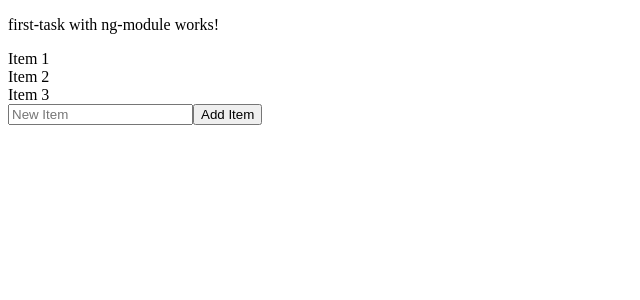
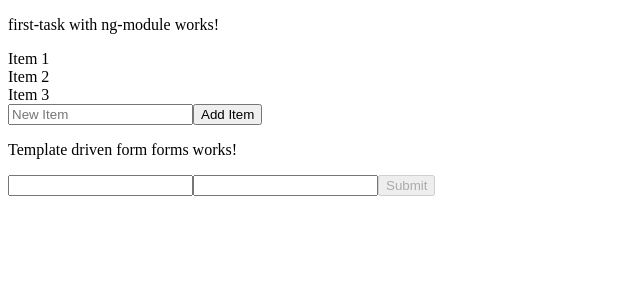
Before and after one commit to kuldipcode/paruluniversity-meanstack, an Angular app: page / in a window 1280 px wide. Shown: the top 300 px of the page, without its empty margins (0-640 px from the left). Built offline with nearby package versions, Linux system fonts and the light colour scheme.

Commit message:
template driven from

```diff
--- a/src/app/app.component.html
+++ b/src/app/app.component.html
@@ -1,2 +1,3 @@
 <router-outlet />
 <app-first-task></app-first-task>
+<app-forms></app-forms>
--- /dev/null
+++ b/src/app/forms/forms.component.html
@@ -0,0 +1,6 @@
+<p>Template driven form forms works!</p>
+<form #myForm="ngForm" (ngSubmit)="onClickSubmit(myForm.value)">
+    <input type="text" name="username" ngModel required>
+    <input type="password" name="password" ngModel required>
+    <button type="submit" [disabled]="!myForm.valid">Submit</button>
+  </form>
--- /dev/null
+++ b/src/app/forms/forms.component.ts
@@ -0,0 +1,12 @@
+import { Component } from '@angular/core';
+
+@Component({
+  selector: 'app-forms',
+  templateUrl: './forms.component.html',
+  styleUrl: './forms.component.css'
+})
+export class FormsComponent {
+  onClickSubmit(result:any) {
+    console.log("You have entered : " + result.username);
+ }
+}
```
Also changed, not shown: src/app/app.module.ts (+6 -3 lines), src/app/forms/forms.component.css (added), 1 other file (tests, documents, lock files or other folders).
